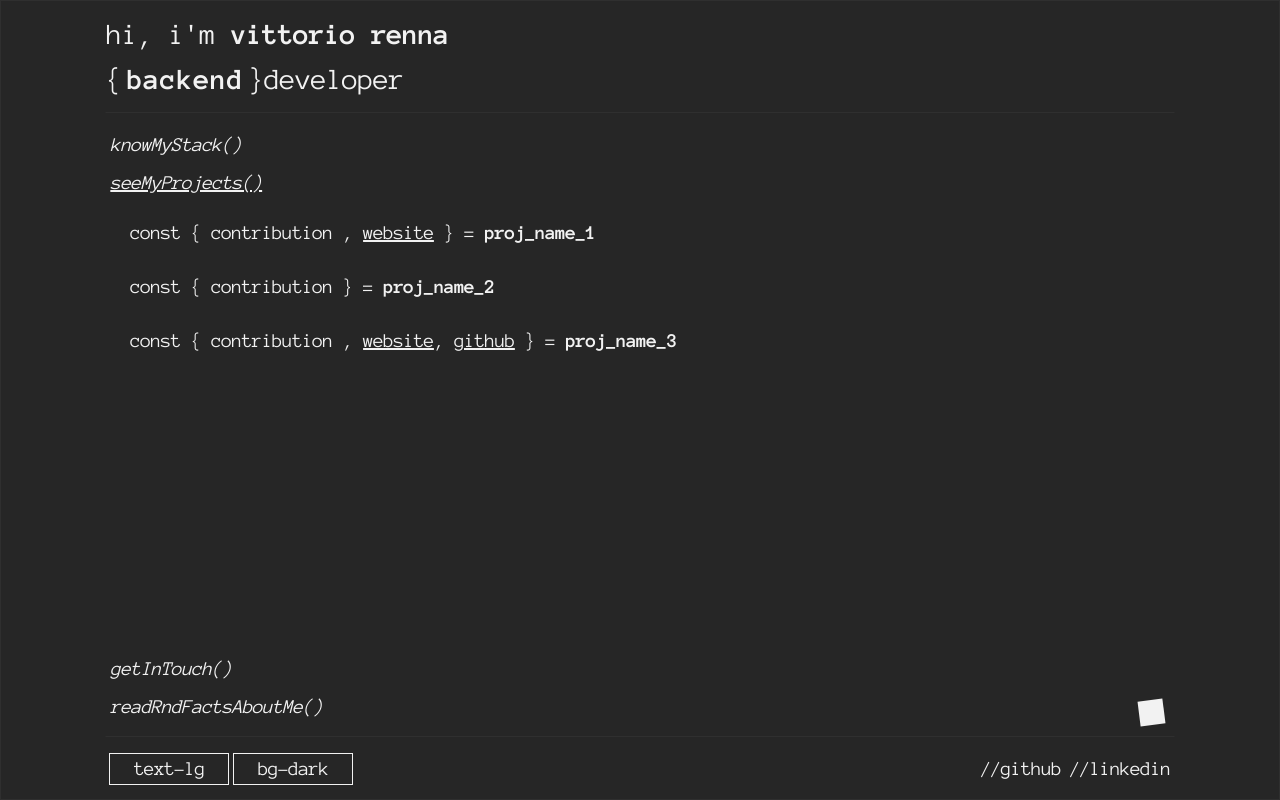
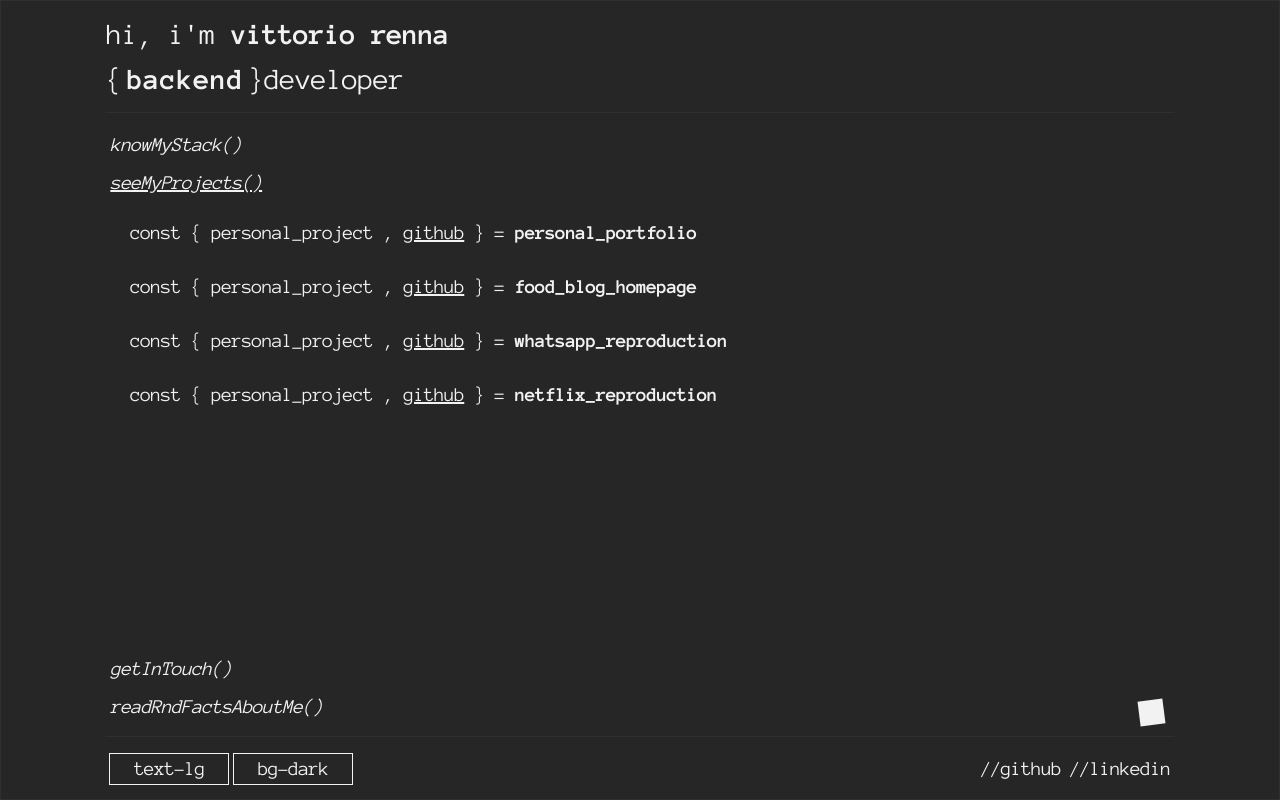
Before and after one commit to rennavittorio/personal-portfolio, a Vue app: page / in a window 1280 px wide. Both pictures are taken after a click on the element "seeMyProjects()". Built offline with nearby package versions, Linux system fonts and the light colour scheme.

Commit message:
add: add proj links to store

```diff
--- a/src/components/MainComp.vue
+++ b/src/components/MainComp.vue
@@ -103,9 +103,9 @@ export default defineComponent({
                                 const {
                                 {{ option.category }}
                                 <span v-if="option.websiteLink !== '#' || option.githubLink !== '#'">, </span>
-                                <a v-if="option.websiteLink !== '#'" class="underline hover:text-main-hv hover:cursor-pointer" :href="option.websiteLink">website</a>
+                                <a v-if="option.websiteLink !== '#'" class="underline hover:text-main-hv hover:cursor-pointer" :href="option.websiteLink" target="_blank">website</a>
                                 <span v-if="option.websiteLink !== '#' && option.githubLink !== '#'">, </span>
-                                <a v-if="option.githubLink !== '#'" class="underline hover:text-main-hv hover:cursor-pointer" :href="option.githubLink">github</a>
+                                <a v-if="option.githubLink !== '#'" class="underline hover:text-main-hv hover:cursor-pointer" :href="option.githubLink" target="_blank">github</a>
                                 } = <strong>{{ option.projName }}</strong>
                             </li>
                         </ul>
--- a/src/store.js
+++ b/src/store.js
@@ -24,22 +24,28 @@ const store = reactive({
             title: 'seeMyProjects()',
             content: [
                 {
-                    projName: 'proj_name_1',
-                    category: 'contribution',
-                    websiteLink: 'ciao',
-                    githubLink: '#'
+                    projName: 'personal_portfolio',
+                    category: 'personal_project',
+                    websiteLink: '#',
+                    githubLink: 'https://github.com/rennavittorio/personal-portfolio.git'
                 },
                 {
-                    projName: 'proj_name_2',
-                    category: 'contribution',
+                    projName: 'food_blog_homepage',
+                    category: 'personal_project',
                     websiteLink: '#',
-                    githubLink: '#'
+                    githubLink: 'https://github.com/rennavittorio/proj-html-vuejs.git'
                 },
                 {
-                    projName: 'proj_name_3',
-                    category: 'contribution',
-                    websiteLink: 'ciao',
-                    githubLink: 'ciao'
+                    projName: 'whatsapp_reproduction',
+                    category: 'personal_project',
+                    websiteLink: '#',
+                    githubLink: 'https://github.com/rennavittorio/vue-boolzapp.git'
+                },
+                {
+                    projName: 'netflix_reproduction',
+                    category: 'personal_project',
+                    websiteLink: '#',
+                    githubLink: 'https://github.com/rennavittorio/vite-boolflix.git'
                 },
             ]
         },
```
